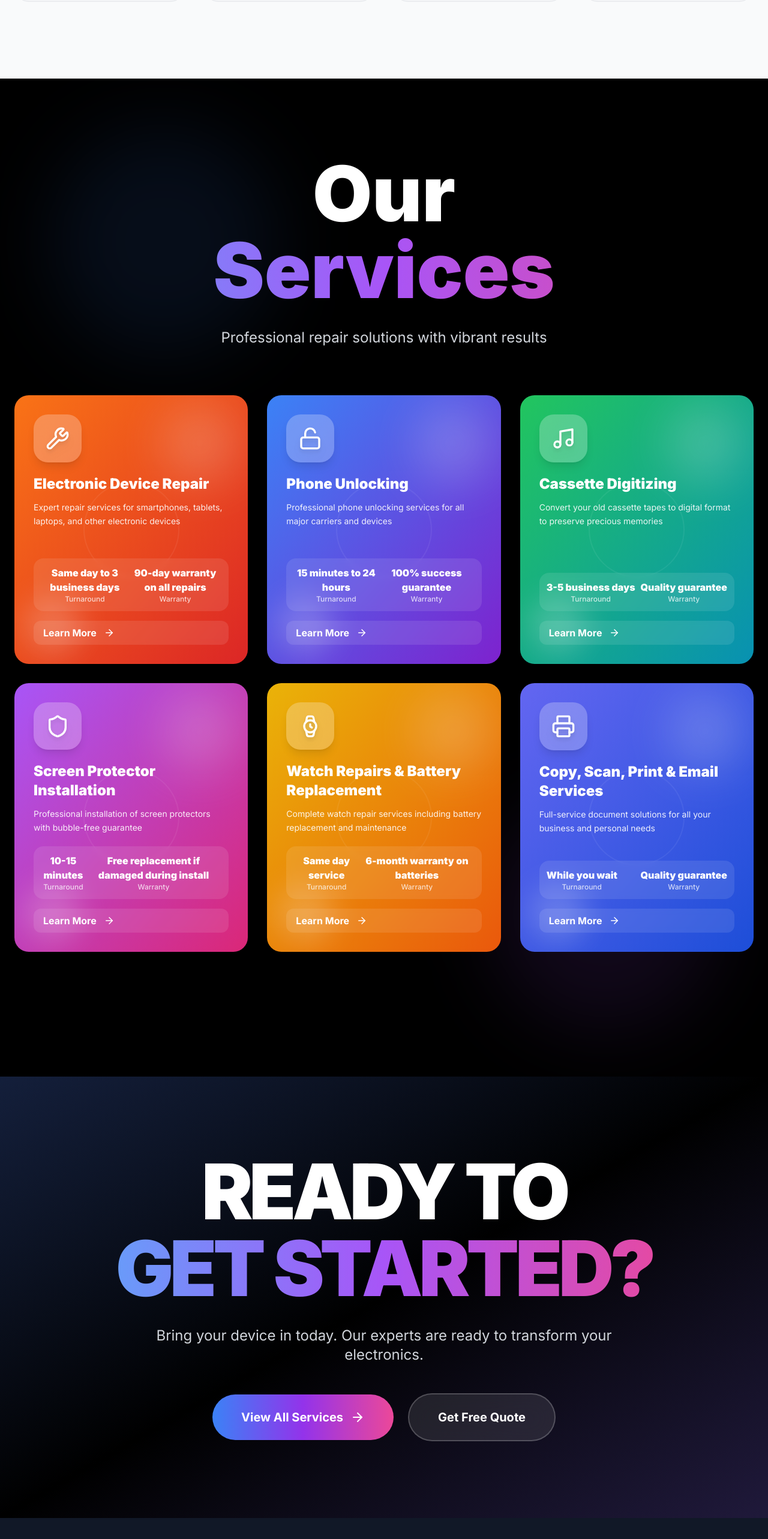
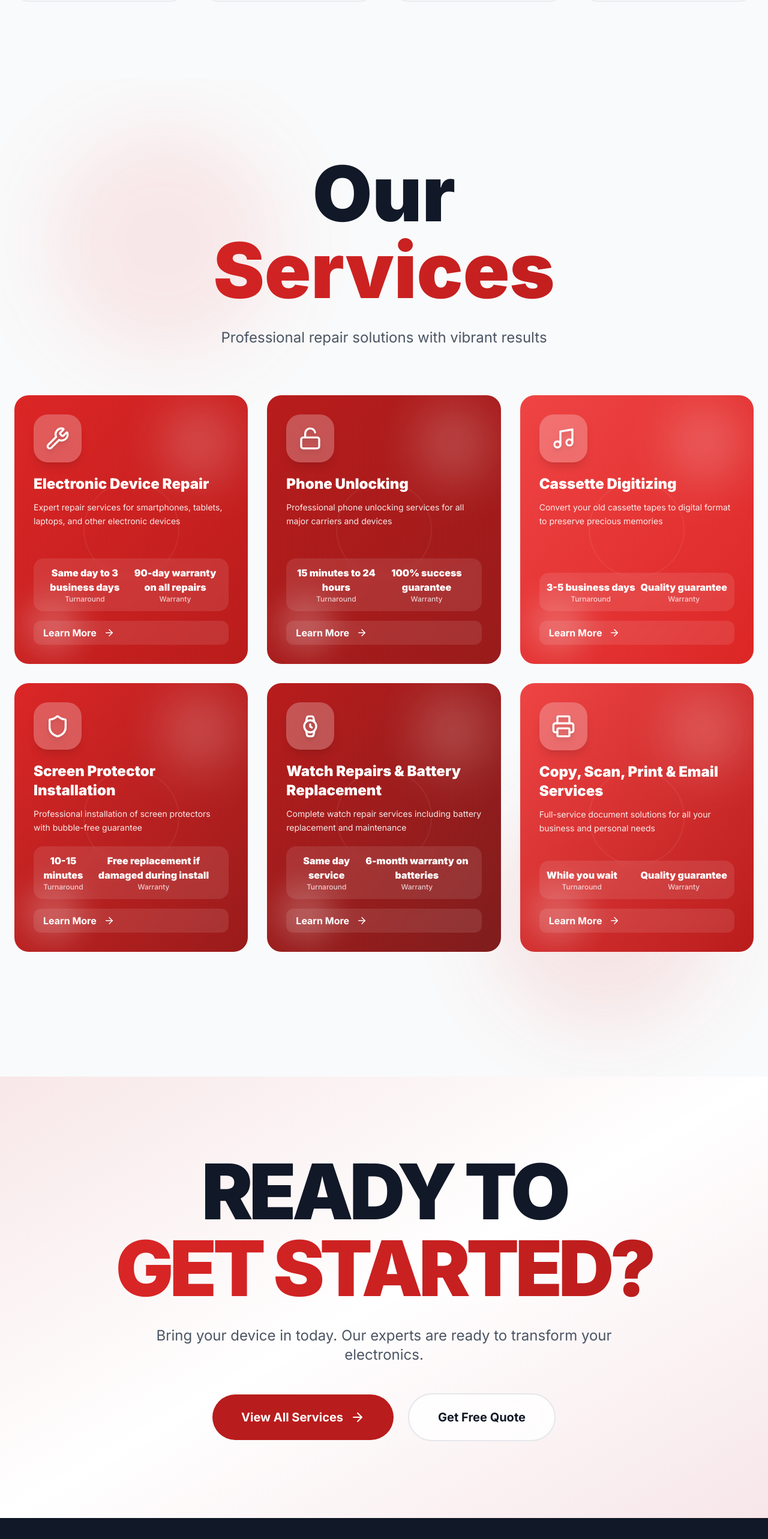
Before and after one commit to SnowPeakOfficial/touchtoneelectronics, a Next.js app: page / in a window 1280 px wide. Shown: the part 3280-5846 px from the top of the page at 60% size. Built offline with nearby package versions, Linux system fonts and the light colour scheme.

Commit message:
Update ServicesPreview.tsx

```diff
--- a/src/components/ServicesPreview/ServicesPreview.tsx
+++ b/src/components/ServicesPreview/ServicesPreview.tsx
@@ -14,37 +14,37 @@ const iconMap = {
   Printer
 };
 
-// Temha-style vibrant color schemes
+// Apple-style consistent red color schemes
 const colorSchemes = [
   {
-    bg: 'from-orange-500 to-red-600',
+    bg: 'from-red-600 to-red-700',
     text: 'text-white',
-    shadow: 'shadow-orange-500/30'
+    shadow: 'shadow-red-500/30'
   },
   {
-    bg: 'from-blue-500 to-purple-700',
+    bg: 'from-red-700 to-red-800',
     text: 'text-white',
-    shadow: 'shadow-blue-500/30'
+    shadow: 'shadow-red-600/30'
   },
   {
-    bg: 'from-green-500 to-cyan-600',
+    bg: 'from-red-500 to-red-600',
     text: 'text-white',
-    shadow: 'shadow-green-500/30'
+    shadow: 'shadow-red-500/30'
   },
   {
-    bg: 'from-purple-500 to-pink-600',
+    bg: 'from-red-600 to-red-800',
     text: 'text-white',
-    shadow: 'shadow-purple-500/30'
+    shadow: 'shadow-red-600/30'
   },
   {
-    bg: 'from-yellow-500 to-orange-600',
+    bg: 'from-red-700 to-red-900',
     text: 'text-white',
-    shadow: 'shadow-yellow-500/30'
+    shadow: 'shadow-red-700/30'
   },
   {
-    bg: 'from-indigo-500 to-blue-700',
+    bg: 'from-red-500 to-red-700',
     text: 'text-white',
-    shadow: 'shadow-indigo-500/30'
+    shadow: 'shadow-red-500/30'
   }
 ];
 
@@ -52,27 +52,27 @@ const ServicesPreview = () => {
   console.log('ServicesPreview component rendering with new design');
   return (
     <>
-      {/* Completely New Design - Apple/Temha/SHKW Inspired */}
-      <section className="py-32 bg-black overflow-hidden relative">
+      {/* Apple-Style Design - Consistent with HeroSection */}
+      <section className="py-32 bg-gray-50 overflow-hidden relative">
 
         {/* Background Pattern */}
         <div className="absolute inset-0">
-          <div className="absolute top-20 left-20 w-96 h-96 bg-blue-500/10 rounded-full blur-3xl"></div>
-          <div className="absolute bottom-20 right-20 w-96 h-96 bg-purple-500/10 rounded-full blur-3xl"></div>
+          <div className="absolute top-20 left-20 w-96 h-96 bg-red-500/10 rounded-full blur-3xl"></div>
+          <div className="absolute bottom-20 right-20 w-96 h-96 bg-red-600/10 rounded-full blur-3xl"></div>
         </div>
 
         <div className="max-w-7xl mx-auto px-6 relative z-10">
 
-          {/* Temha-Style Header */}
+          {/* Apple-Style Header */}
           <div className="text-center mb-20">
-            <h2 className="text-6xl md:text-8xl lg:text-9xl font-black text-white mb-8 leading-[0.8]">
+            <h2 className="text-6xl md:text-8xl lg:text-9xl font-black text-gray-900 mb-8 leading-[0.8]">
               <span className="block">Our</span>
-              <span className="block bg-gradient-to-r from-blue-400 via-purple-500 to-pink-500 bg-clip-text text-transparent">
+              <span className="block bg-gradient-to-r from-red-600 to-red-700 bg-clip-text text-transparent">
                 Services
               </span>
             </h2>
 
-            <p className="text-xl md:text-2xl text-gray-300 max-w-3xl mx-auto leading-relaxed">
+            <p className="text-xl md:text-2xl text-gray-600 max-w-3xl mx-auto leading-relaxed">
               Professional repair solutions with vibrant results
             </p>
           </div>
@@ -158,41 +158,40 @@ const ServicesPreview = () => {
         </div>
       </section>
 
-      {/* SHKW-Style Dark Cinematic CTA Section */}
-      <section className="py-32 bg-gradient-to-br from-gray-900 via-black to-gray-900 relative overflow-hidden">
+      {/* Apple-Style Light CTA Section */}
+      <section className="py-32 bg-gradient-to-br from-gray-50 via-white to-blue-50/30 relative overflow-hidden">
 
-        {/* Cinematic Background Elements */}
+        {/* Light Background Elements */}
         <div className="absolute inset-0">
-          <div className="absolute top-0 left-0 w-full h-full bg-gradient-to-br from-blue-900/20 via-transparent to-purple-900/20"></div>
+          <div className="absolute top-0 left-0 w-full h-full bg-gradient-to-br from-red-500/10 via-transparent to-red-600/10"></div>
         </div>
 
         <div className="max-w-7xl mx-auto px-6 relative z-10">
           <div className="text-center">
 
-            {/* SHKW-Style Massive Typography */}
+            {/* Apple-Style Typography */}
             <div className="max-w-5xl mx-auto mb-12">
-              <h3 className="text-5xl md:text-7xl lg:text-8xl xl:text-9xl font-black text-white mb-8 leading-[0.8] tracking-tighter">
+              <h3 className="text-5xl md:text-7xl lg:text-8xl xl:text-9xl font-black text-gray-900 mb-8 leading-[0.8] tracking-tighter">
                 <span className="block">READY TO</span>
-                <span className="block bg-gradient-to-r from-blue-400 via-purple-500 to-pink-500 bg-clip-text text-transparent">
+                <span className="block bg-gradient-to-r from-red-600 to-red-700 bg-clip-text text-transparent">
                   GET STARTED?
                 </span>
               </h3>
-              <p className="text-xl md:text-2xl text-gray-300 leading-relaxed max-w-3xl mx-auto">
+              <p className="text-xl md:text-2xl text-gray-600 leading-relaxed max-w-3xl mx-auto">
                 Bring your device in today. Our experts are ready to transform your electronics.
               </p>
             </div>
 
-            {/* CTA Buttons */}
+            {/* Apple-Style CTA Buttons */}
             <div className="flex flex-col sm:flex-row gap-6 justify-center items-center">
-              <button className="group relative overflow-hidden bg-gradient-to-r from-blue-500 via-purple-600 to-pink-500 text-white px-12 py-6 rounded-full text-xl font-bold transition-all duration-300 hover:shadow-2xl hover:shadow-blue-500/25 hover:scale-105 hover:-translate-y-1">
+              <button className="group relative overflow-hidden bg-red-700 text-white px-12 py-6 rounded-full text-xl font-bold transition-all duration-300 hover:bg-red-800 hover:shadow-2xl hover:shadow-red-700/25 hover:scale-105 hover:-translate-y-1">
                 <span className="relative z-10 flex items-center gap-3">
                   View All Services
                   <ArrowRight className="group-hover:translate-x-2 transition-transform duration-300" size={24} />
                 </span>
-                <div className="absolute inset-0 bg-gradient-to-r from-blue-600 via-purple-700 to-pink-600 opacity-0 group-hover:opacity-100 transition-opacity duration-300"></div>
               </button>
 
-              <button className="bg-white/10 backdrop-blur-xl border-2 border-white/20 text-white px-12 py-6 rounded-full text-xl font-bold hover:bg-white/20 hover:shadow-xl transition-all duration-300 hover:scale-105 hover:-translate-y-1">
+              <button className="bg-white/80 backdrop-blur-xl border-2 border-gray-200 text-gray-900 px-12 py-6 rounded-full text-xl font-bold hover:bg-white hover:border-red-300 hover:shadow-xl transition-all duration-300 hover:scale-105 hover:-translate-y-1">
                 Get Free Quote
               </button>
             </div>
```
